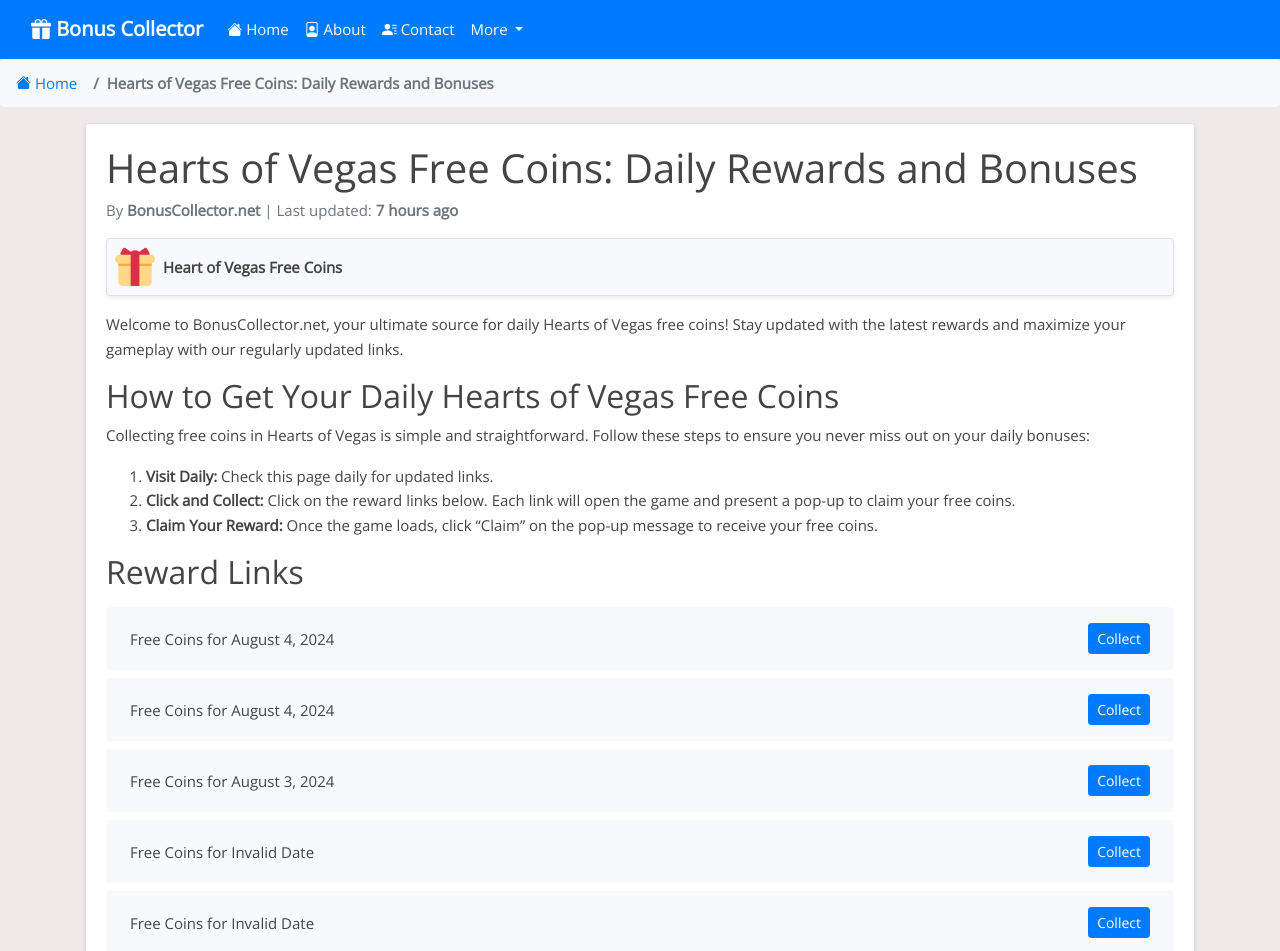
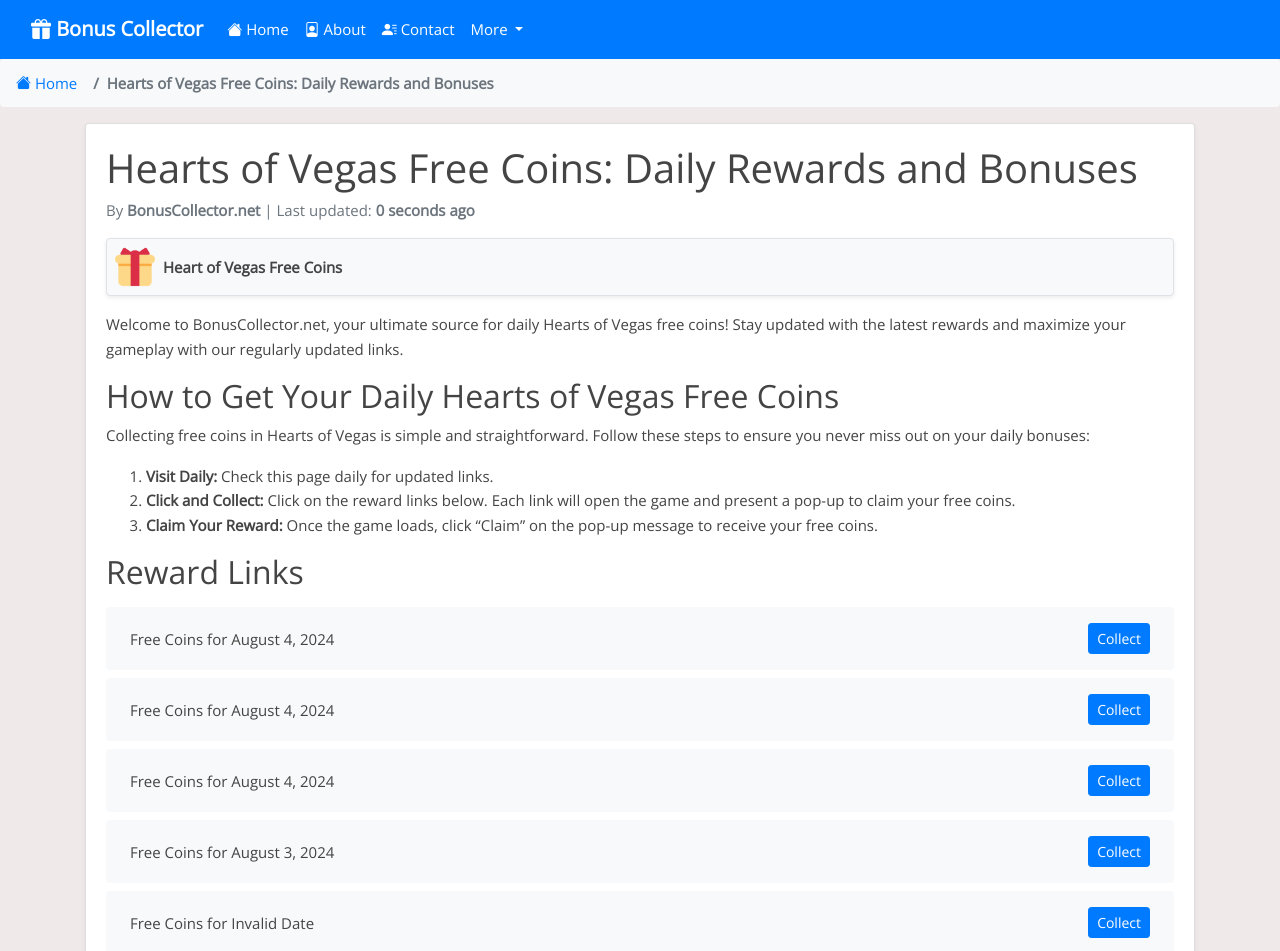
Before and after one commit to Prollad99/bs-net, a Jekyll site: the page built from _posts/2024-08-02-heart-of-vegas.md, in a window 1280 px wide and 1400 px high. Shown: the top 951 px of the window. Built offline with Jekyll 4.4.1, drawn with Linux system fonts in a browser that asks for light colours; nearby versions of some CDN libraries; comment, search, counter and statistics services are not loaded.

Commit message:
Update heart-of-vegas reward links and last modified date

```diff
--- a/_data/include_files.yml
+++ b/_data/include_files.yml
@@ -74,4 +74,4 @@
   last_modified: 2024-08-04 06:24:20
 
 heart-of-vegas.html:
-  last_modified: 2024-08-04 06:24:07
+  last_modified: 2024-08-04 13:34:46
--- a/_includes/heart-of-vegas.html
+++ b/_includes/heart-of-vegas.html
@@ -1,4 +1,8 @@
 <ul class="list-group mt-3 mb-4">
+  <li class="list-group-item d-flex justify-content-between align-items-center">
+    <span>Free Coins for August 4, 2024</span>
+    <a href="https://hovsocial.onelink.me/bx8J/uvhsafmn" class="btn btn-primary btn-sm">Collect</a>
+  </li>
   <li class="list-group-item d-flex justify-content-between align-items-center">
     <span>Free Coins for August 4, 2024</span>
     <a href="https://hovsocial.onelink.me/bx8J/2124foe4" class="btn btn-primary btn-sm">Collect</a>
@@ -395,8 +399,4 @@
     <span>Free Coins for Invalid Date</span>
     <a href="https://hovsocial.onelink.me/bx8J/3yk5gzdc" class="btn btn-primary btn-sm">Collect</a>
   </li>
-  <li class="list-group-item d-flex justify-content-between align-items-center">
-    <span>Free Coins for Invalid Date</span>
-    <a href="https://hovsocial.onelink.me/bx8J/xph0fjd8" class="btn btn-primary btn-sm">Collect</a>
-  </li>
 </ul>
```
Also changed, not shown: links-json/heart-of-vegas.json (+4 -3 lines).
